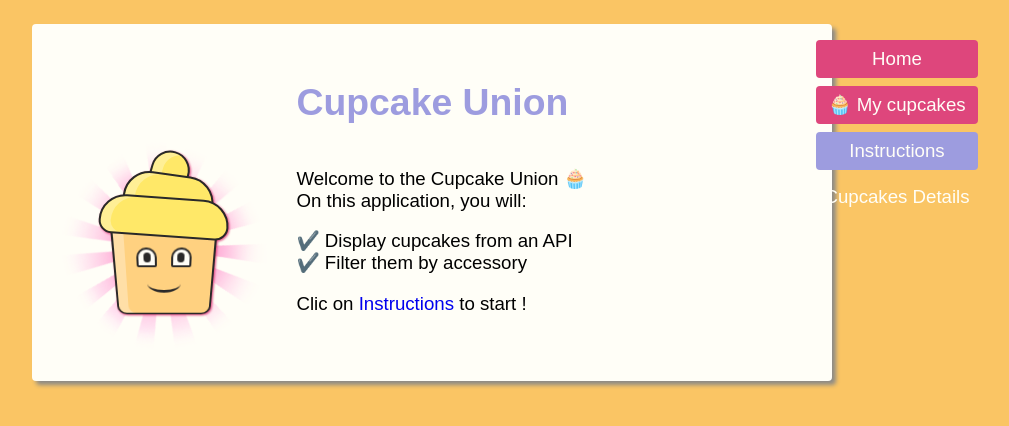
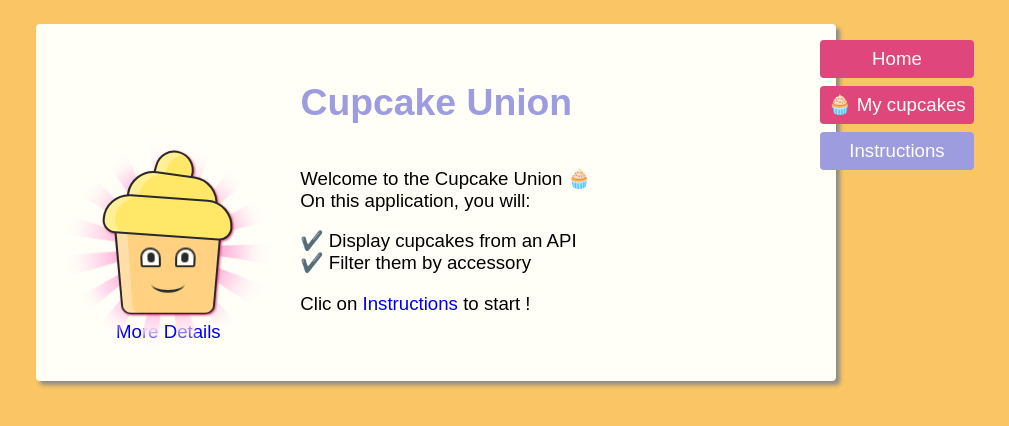
Before and after one commit to WildCodeSchool-2024-02/JS-RemoteFR-Gridception-checkpoint-2, a React (Vite) app in the folder client/: page / in a window 1280 px wide. Shown: the top 426 px of the page, without its empty margins (135-1144 px from the left). Built offline with nearby package versions, Linux system fonts and the light colour scheme.

Commit message:
remove navlink from Navbar and add link to all cupcake

```diff
--- a/client/src/components/Cupcake.jsx
+++ b/client/src/components/Cupcake.jsx
@@ -1,6 +1,7 @@
 import PropTypes from "prop-types";
 
 import "./Cupcake.css";
+import { Link } from "react-router-dom";
 
 function Cupcake({ name, cream1, cream2, cream3, accessory }) {
   return (
@@ -41,6 +42,7 @@ function Cupcake({ name, cream1, cream2, cream3, accessory }) {
       </div>
 
       <div className="cupcake-name">{name}</div>
+      <Link to="/cupcakes/:id">More Details</Link>
     </div>
   );
 }
--- a/client/src/components/NavBar.jsx
+++ b/client/src/components/NavBar.jsx
@@ -13,7 +13,6 @@ function NavBar() {
         <NavLink className="secondary-btn btn" to="/instructions">
           Instructions
         </NavLink>
-        <NavLink className="third-btn btn" to="/cupcakes/:id">Cupcakes Details</NavLink>
       </div>
     </nav>
   );
--- a/client/src/main.jsx
+++ b/client/src/main.jsx
@@ -34,12 +34,15 @@ const router = createBrowserRouter([
       {
         path: "/cupcakes",
         element: <CupcakeList />,
-        loader: cupcakeLoader
+        loader: cupcakeLoader,
+
+        children: [
+          {
+            path:"/cupcakes/:id",
+            element: <CupcakeDetails />,
+          }
+        ],
       },
-      {
-        path:"/cupcakes/:id",
-        element: <CupcakeDetails />,
-      }
     ],
   },
 ]);
```
